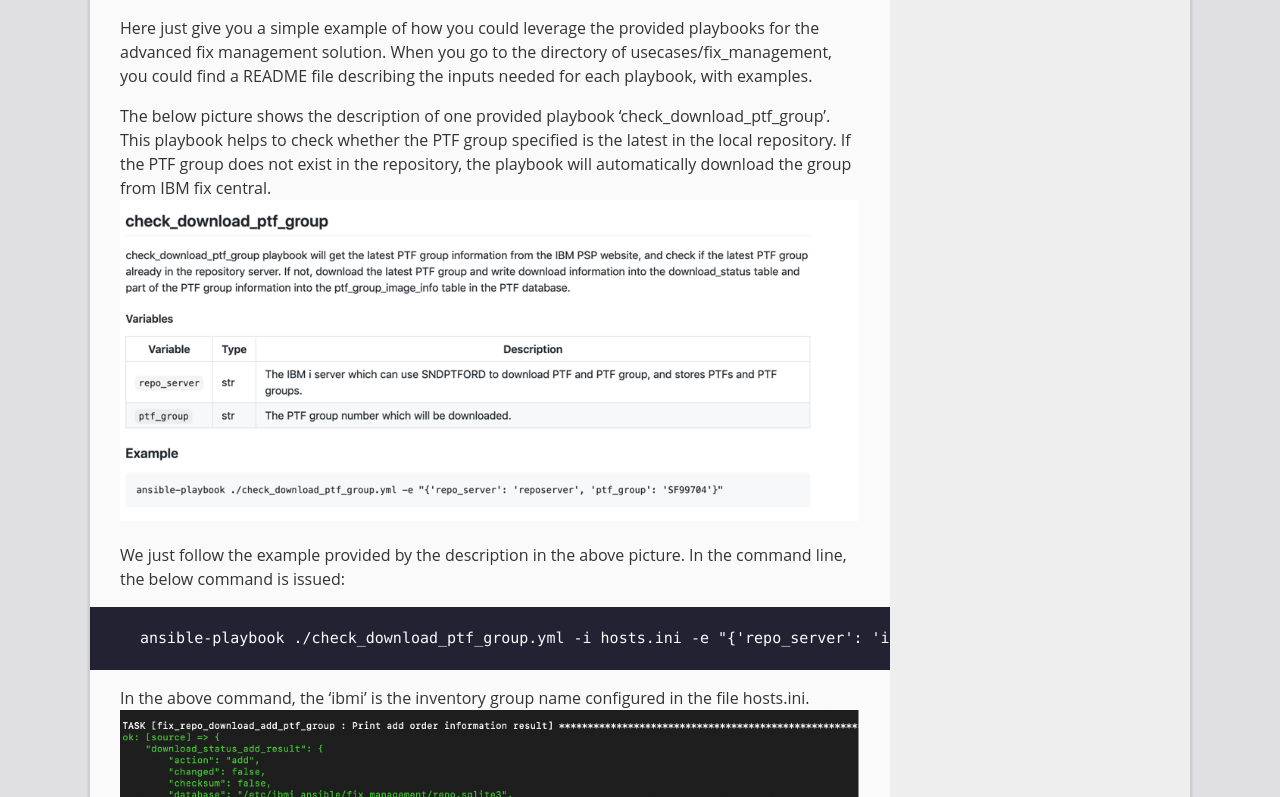
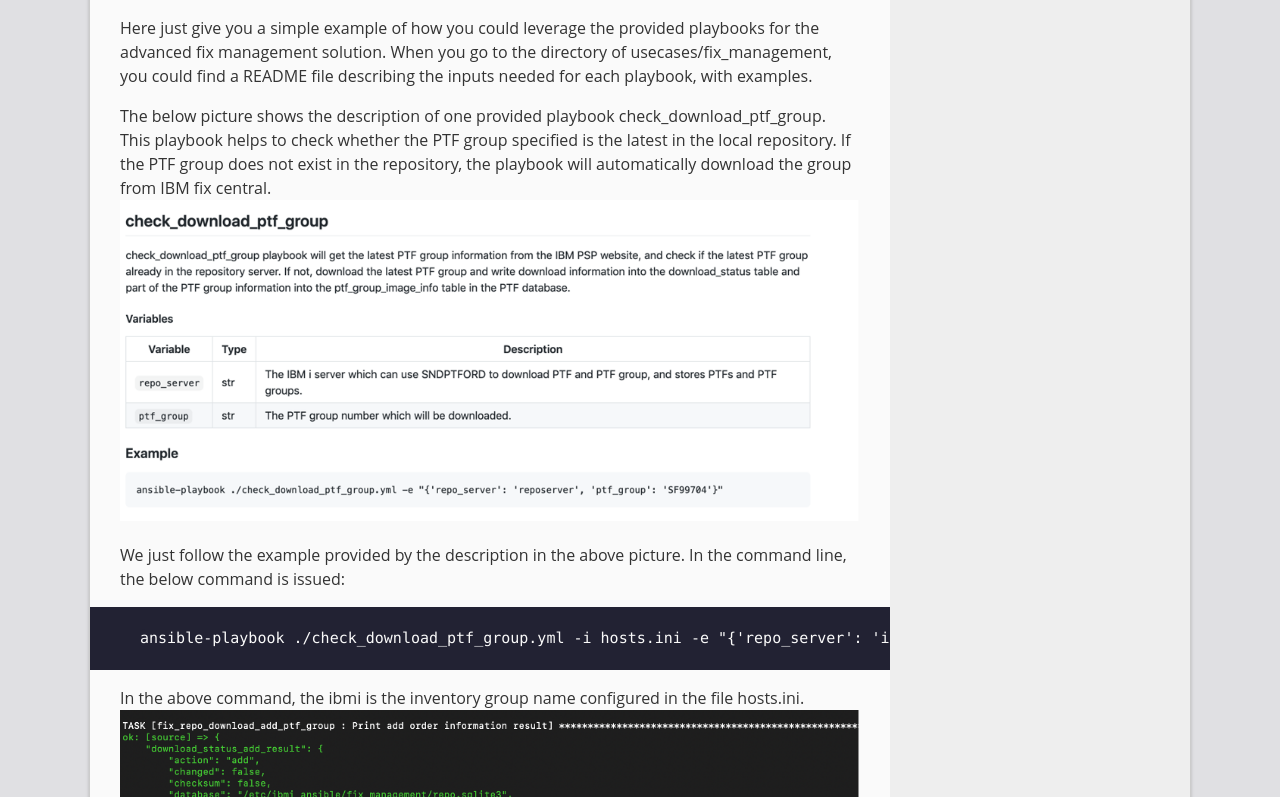
Before and after one commit to IBM/cloud-i-blog, a Jekyll site: the page built from _posts/2021-01-15-introduce_ansible_for_i_fix_management_function.md, in a window 1280 px wide and 1400 px high, scrolled down 4876 px. Shown: the part 155-952 px from the top of the window. Built offline with Jekyll 4.4.1, drawn with Linux system fonts in a browser that asks for light colours.

````diff
--- a/_posts/2021-01-15-introduce_ansible_for_i_fix_management_function.md
+++ b/_posts/2021-01-15-introduce_ansible_for_i_fix_management_function.md
@@ -311,7 +311,7 @@ Besides the modules and roles, a series of playbooks have been provided in the u
 
 Here just give you a simple example of how you could leverage the provided playbooks for the advanced fix management solution. When you go to the directory of usecases/fix_management, you could find a README file describing the inputs needed for each playbook, with examples.
 
-The below picture shows the description of one provided playbook ‘check_download_ptf_group’. This playbook helps to check whether the PTF group specified is the latest in the local repository. If the PTF group does not exist in the repository, the playbook will automatically download the group from IBM fix central.
+The below picture shows the description of one provided playbook check_download_ptf_group. This playbook helps to check whether the PTF group specified is the latest in the local repository. If the PTF group does not exist in the repository, the playbook will automatically download the group from IBM fix central.
 ![check_download_ptf_group playbook](../resources/pic/20210115/ansible-advanced-fix-management-2.png)
 
 We just follow the example provided by the description in the above picture. In the command line, the below command is issued:
@@ -319,7 +319,7 @@ We just follow the example provided by the description in the above picture. In
 ansible-playbook ./check_download_ptf_group.yml -i hosts.ini -e "{'repo_server': 'ibmi', 'ptf_group': 'SF99666'}"
 ```
 
-In the above command, the ‘ibmi’ is the inventory group name configured in the file hosts.ini.
+In the above command, the ibmi is the inventory group name configured in the file hosts.ini.
 ![check_download_ptf_group playbook output](../resources/pic/20210115/ansible-advanced-fix-management-3.png)
 
 There are 13 tasks inside the playbook check_download_ptf_group.yml, and you could see from the output that the PTF group is still under downloading even this playbook finishes its running. The playbook output also tells that PTF group download order number is 2101806120.
````
